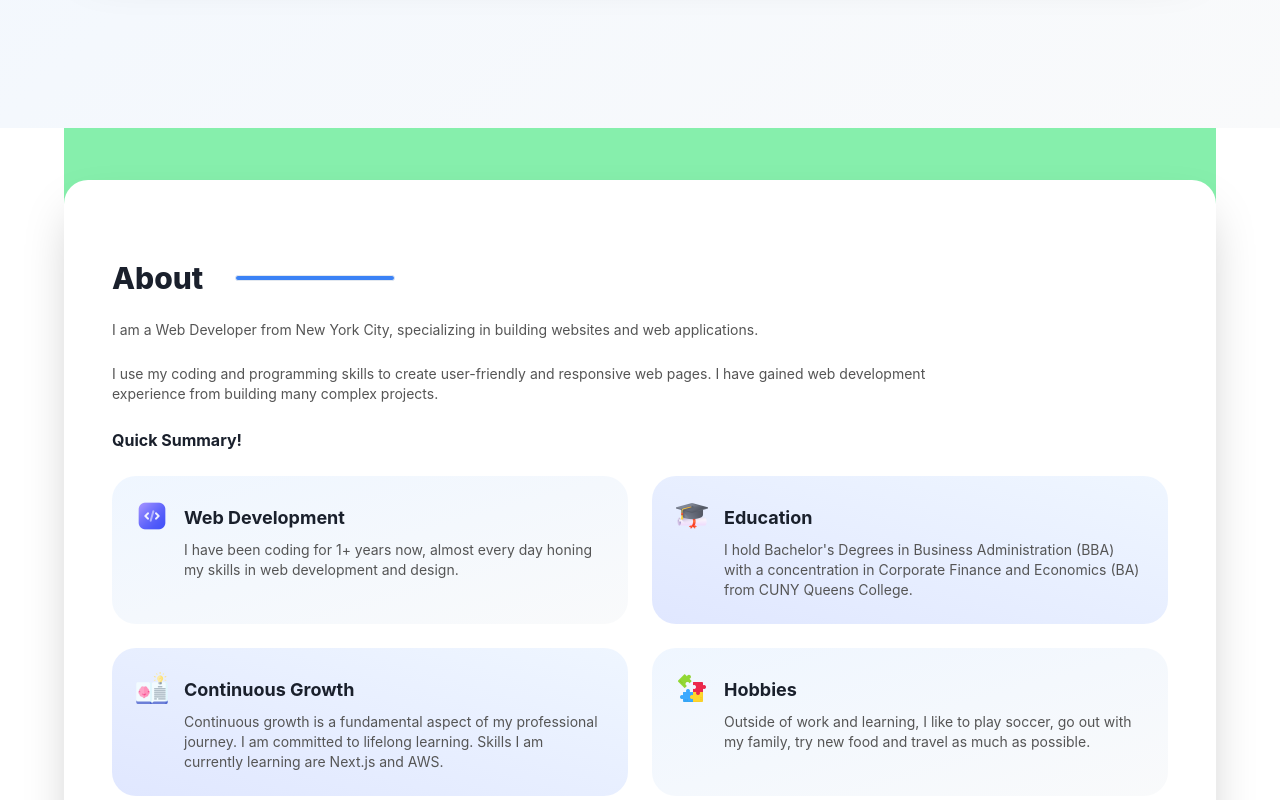
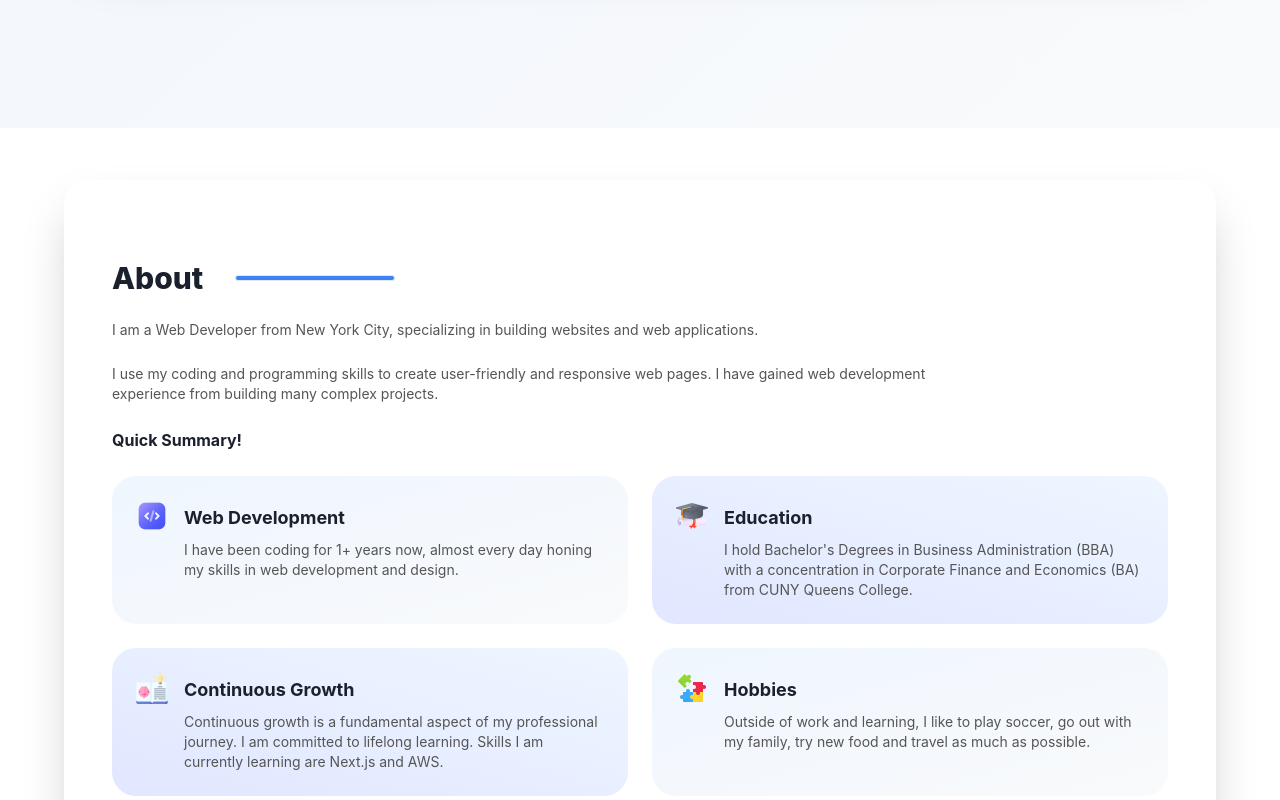
Before and after one commit to kulievdev/portfolio-website, a React (Vite) app: page / in a window 1280 px wide. Shown: the part 3380-4180 px from the top of the page. Built offline with nearby package versions, Linux system fonts and the light colour scheme.

Commit message:
Remove background color

```diff
--- a/src/Pages/About/About.tsx
+++ b/src/Pages/About/About.tsx
@@ -8,7 +8,7 @@ import ArrowIcon from "../../Components/ArrowIcon";
 const About = () => {
   return (
     <section className="relative">
-      <div className="section_container bigDesktop:mx-96 xs:h-[100vh] relative mx-4 flex h-[140vh] flex-col  justify-center bg-green-300 lg:mx-16 laptop:mx-20 desktop:mx-40">
+      <div className="section_container bigDesktop:mx-96 xs:h-[100vh] relative mx-4 flex h-[140vh] flex-col  justify-center lg:mx-16 laptop:mx-20 desktop:mx-40">
         <div className="bigDesktop:px-64 bigDesktop:py-56 flex flex-col justify-center gap-6 rounded-3xl bg-white p-4 shadow-2xl lg:px-12 lg:py-20 laptop:px-20 laptop:py-20 desktop:gap-10 desktop:px-32 desktop:py-24">
           <div className="flex items-center gap-8">
             <h2 className="xs:text-xl font-extrabold sm:text-3xl desktop:text-5xl">
```
